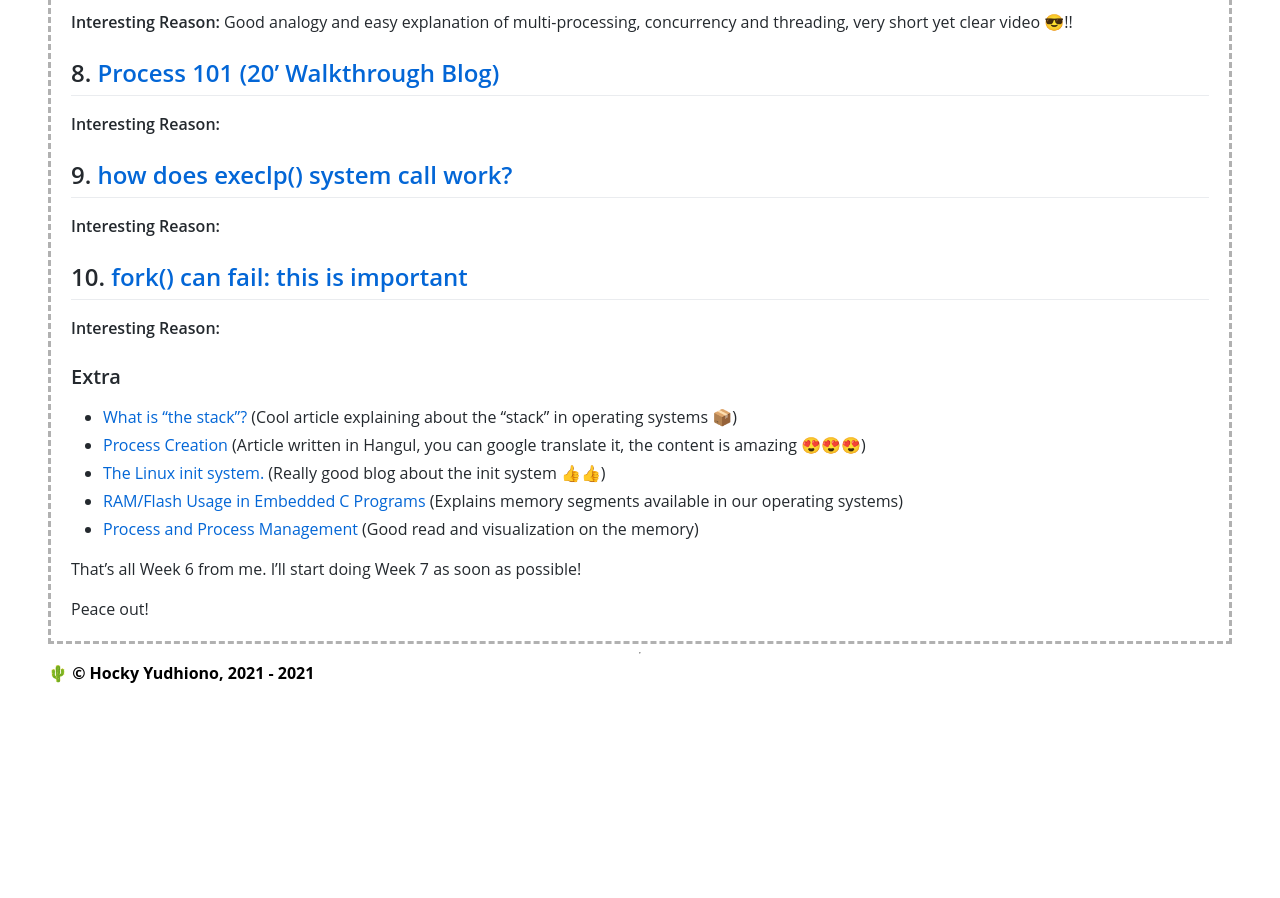
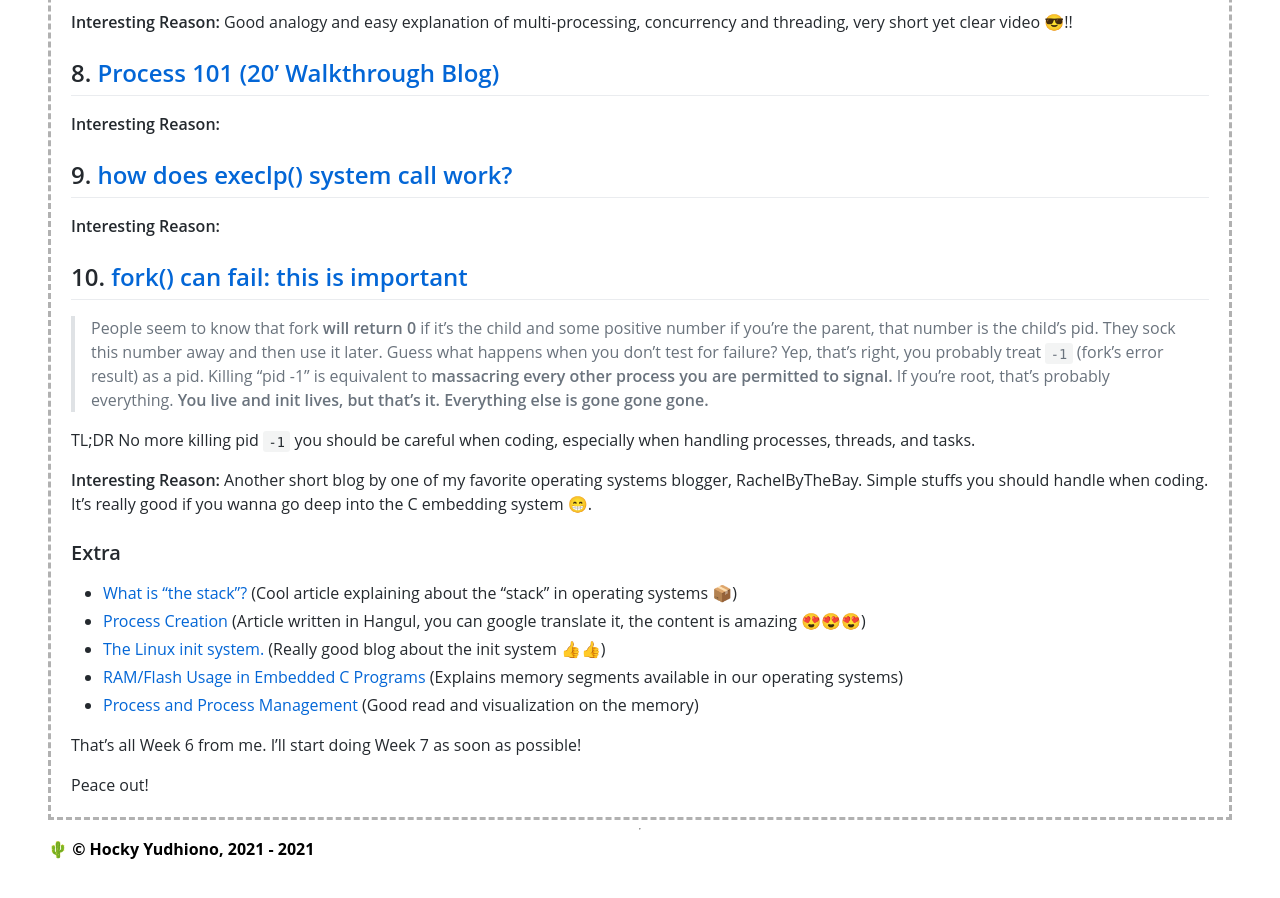
Before and after one commit to Bimabara/os211, a Jekyll site: the page built from w06.md, in a window 1280 px wide and 900 px high, scrolled down 1663 px. Built offline with Jekyll 4.4.1, drawn with Linux system fonts in a browser that asks for light colours; our own code applies the rules of GitHub Pages for plain Markdown files; before the commit the page ends 2387 px from its top, so only the background shows below that.

Commit message:
[W06] Add top 10 explanation

```diff
--- a/w06.md
+++ b/w06.md
@@ -57,7 +57,11 @@ You can see threading as like eating a food, when you eat with two hands, you ca
 
 ## 10. [fork() can fail: this is important](https://rachelbythebay.com/w/2014/08/19/fork/)
 
-**Interesting Reason:**
+> People seem to know that fork **will return 0** if it's the child and some positive number if you're the parent, that number is the child's pid. They sock this number away and then use it later. Guess what happens when you don't test for failure? Yep, that's right, you probably treat `-1` (fork's error result) as a pid. Killing "pid -1" is equivalent to **massacring every other process you are permitted to signal.** If you're root, that's probably everything. **You live and init lives, but that's it. Everything else is gone gone gone.**
+
+TL;DR No more killing pid `-1` you should be careful when coding, especially when handling processes, threads, and tasks.
+
+**Interesting Reason:** Another short blog by one of my favorite operating systems blogger, RachelByTheBay. Simple stuffs you should handle when coding. It's really good if you wanna go deep into the C embedding system 😁.
 
 ### Extra
 
```
